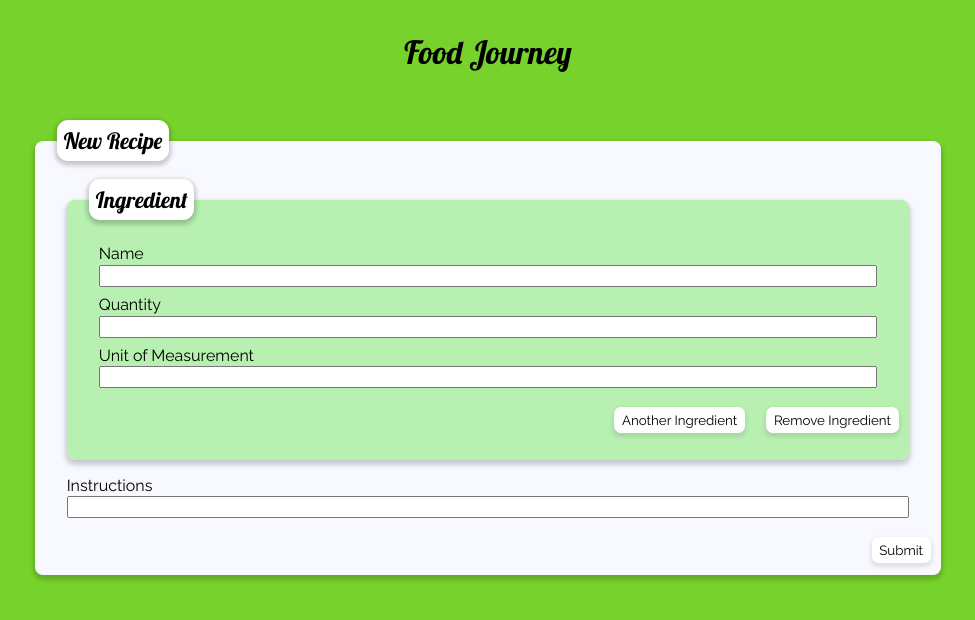
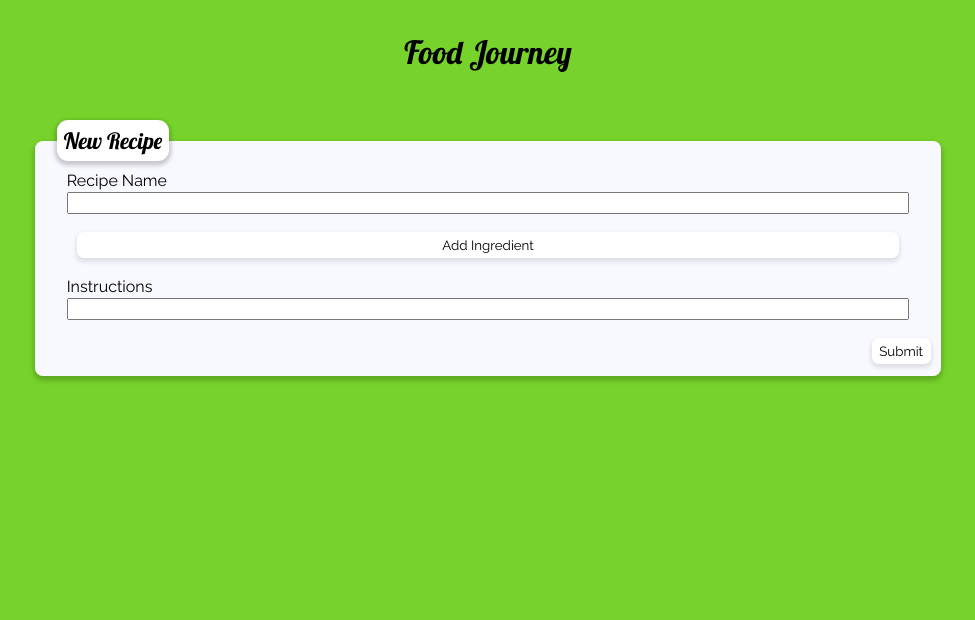
Before and after one commit to ChristopherJPan/food-journey-1, a React app: page /#/createrecipe in a window 1280 px wide. Shown: the top 620 px of the page, without its empty margins (152-1127 px from the left). Built offline with nearby package versions, Linux system fonts and the light colour scheme.

Commit message:
added delete ingredients feature

```diff
--- a/src/createRecipe/components/CreateRecipe.jsx
+++ b/src/createRecipe/components/CreateRecipe.jsx
@@ -1,29 +1,48 @@
-import React, {Component} from 'react';
-import { useEffect, useState } from 'react';
-import { Link, useHistory  } from 'react-router-dom';
+import React, { Component, useEffect, useState } from 'react';
+import { Link, useHistory } from 'react-router-dom';
 import RecipeIngredientBox from './RecipeIngredientBox';
 
 const CreateRecipe = props => {
   const history = useHistory();
   const [ingredientInputBoxes, setIngredientInputBoxes] = useState([]);
   const [renderIt, setRenderIt] = useState(true);
+  const [deleteIt, setDeleteIt] = useState(false);
+
+  const handleDeleteIngredient = (id) => {
+    console.log('you tried deleting id', id);
+    console.log('pre spliced ingredientInputBoxes', ingredientInputBoxes);
+    const newBoxes = [...ingredientInputBoxes];
+    // const sliced = newBoxes.splice(0, 1);
+    console.log('ingredientInputBoxes', ingredientInputBoxes);
+    setIngredientInputBoxes(newBoxes.filter(el => el.props.id !== id));
+    setRenderIt(true);
+    setDeleteIt(true);
+  };
 
   const handleAddIngredient = () => {
-    console.log('ingredientInputBoxes', ingredientInputBoxes);
-    const newBoxes = [...ingredientInputBoxes];
-    newBoxes.push(<RecipeIngredientBox handleAdd={handleAddIngredient} />);
+    // console.log('the ingredients in ingredientInputBoxes is currently', ingredientInputBoxes);
+    ingredientInputBoxes.push('new box!');
+    const newBoxes = ingredientInputBoxes.map((el, index) => (
+      <RecipeIngredientBox
+        ingredientInputBoxes={ingredientInputBoxes}
+        id={index}
+        handleDeleteIngredient={handleDeleteIngredient}
+    />
+    ));
+    console.log('newBoxes.length after adding ingredient', newBoxes.length);
     setIngredientInputBoxes(newBoxes);
     setRenderIt(true);
   };
 
   useEffect(() => {
+    if (renderIt && deleteIt) {
+      console.log('post spliced ingredientInputBoxes', ingredientInputBoxes);
+      setDeleteIt(false);
+    }
     if (renderIt) {
-      const newBoxes = [...ingredientInputBoxes];
-      newBoxes.push(<RecipeIngredientBox handleAdd={handleAddIngredient} />);
-      setIngredientInputBoxes(newBoxes);
+      console.log('this is ingredients in ingredientInputBoxes after useEffect', ingredientInputBoxes);
       setRenderIt(false);
     }
-
   }, [ingredientInputBoxes]);
 
   const handleClick = (e) => {
@@ -37,17 +56,17 @@ const CreateRecipe = props => {
       instructions: document.getElementById('instructions').value,
     };
 
-    fetch('/api/recipes', {
-      method: 'POST',
-      headers: {
-        'Content-Type': 'application/json',
-      },
-      body: JSON.stringify(newRecipe),
-    })
-      .then(res => {
-        history.push('/');
-      })
-      .catch(err => console.log(`can't add recipe: ${JSON.stringify(err)}`));
+    // fetch('/api/recipes', {
+    //   method: 'POST',
+    //   headers: {
+    //     'Content-Type': 'application/json',
+    //   },
+    //   body: JSON.stringify(newRecipe),
+    // })
+    //   .then(res => {
+    //     history.push('/');
+    //   })
+    //   .catch(err => console.log(`can't add recipe: ${JSON.stringify(err)}`));
   };
 
   return (
@@ -56,7 +75,20 @@ const CreateRecipe = props => {
         <legend>New Recipe</legend>
         <form>
           <ul>
-          {ingredientInputBoxes}
+            <li>
+              <label htmlFor="recipeName">Recipe Name</label>
+              <input type="text" id="recipeName" />
+            </li>
+            {ingredientInputBoxes.map((el, index) => (
+              <RecipeIngredientBox
+                ingredientInputBoxes={ingredientInputBoxes}
+                id={index}
+                handleDeleteIngredient={handleDeleteIngredient}
+              />
+            ))}
+            <li>
+              <button onClick={() => handleAddIngredient()}>Add Ingredient</button>
+            </li>
             <li>
               <label htmlFor="instructions">Instructions</label>
               <input type="text" id="instructions" />
--- a/src/createRecipe/components/RecipeIngredientBox.jsx
+++ b/src/createRecipe/components/RecipeIngredientBox.jsx
@@ -1,6 +1,6 @@
-import React, { Component } from 'react';
+import React, { Component, useEffect, useState } from 'react';
 
-const RecipeIngredientBox = ({ handleAdd }) => (
+const RecipeIngredientBox = ({ id, handleDeleteIngredient }) => (
   <div>
     <fieldset id="ingredients">
       <legend>Ingredient</legend>
@@ -17,8 +17,7 @@ const RecipeIngredientBox = ({ handleAdd }) => (
           <label htmlFor="ingredientUnit">Unit of Measurement</label>
           <input type="text" id="ingredientUnit" />
         </li>
-        <button onClick={() => console.log('u removed something')}>Remove Ingredient</button>
-        <button onClick={handleAdd}>Another Ingredient</button>
+        <button id={id} onClick={() => handleDeleteIngredient(id)}>Remove Ingredient</button>
       </ul>
     </fieldset>
   </div>
```
Lines whose indentation alone changed are shown as unchanged.
